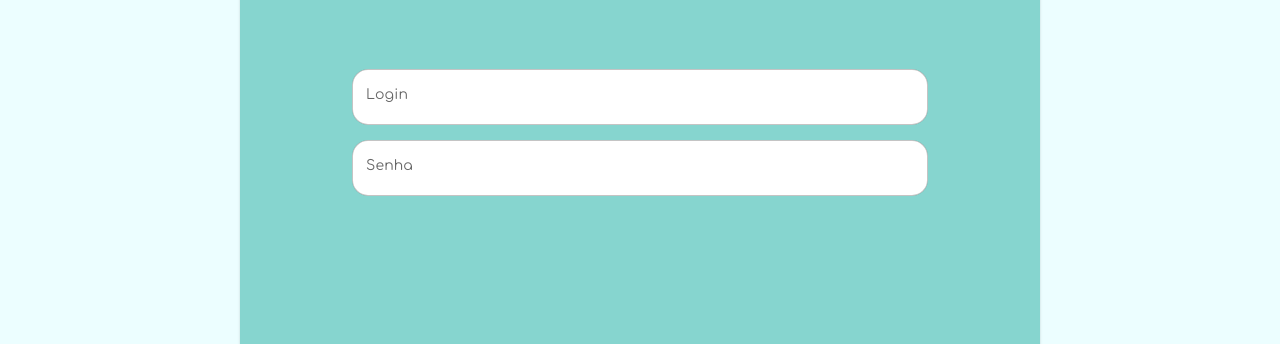
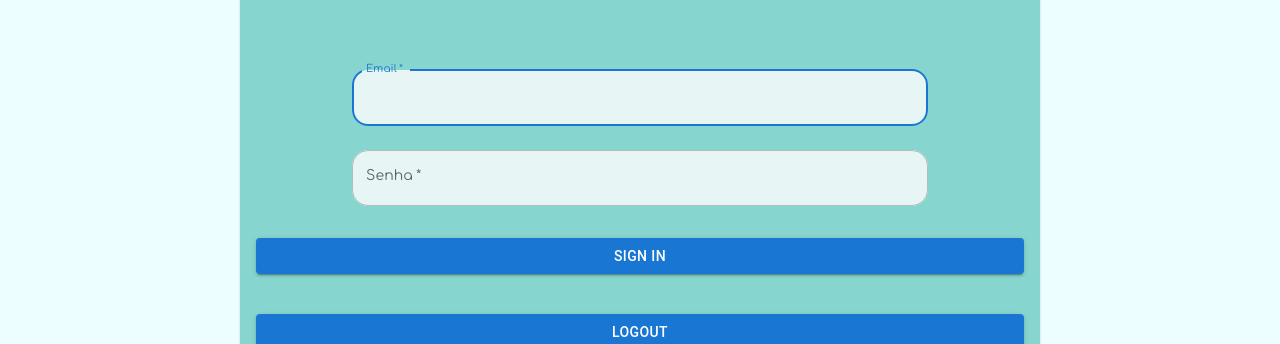
Before and after one commit to dantasjess/ADOTII, a Next.js app: page /admin2 in a window 1280 px wide. Shown: the part 456-800 px from the top of the page. Built offline with nearby package versions, Linux system fonts and the light colour scheme; no server answers.

Commit message:
admin2.js agora está fazendo login

```diff
--- a/package.json
+++ b/package.json
@@ -11,6 +11,7 @@
   "dependencies": {
     "@emotion/react": "^11.9.3",
     "@emotion/styled": "^11.9.3",
+    "@material-ui/core": "^4.12.4",
     "@mui/icons-material": "^5.8.4",
     "@mui/material": "^5.9.1",
     "@mui/styled-engine-sc": "^5.8.0",
--- a/pages/admin2.js
+++ b/pages/admin2.js
@@ -1,9 +1,49 @@
 import { Typography } from '@mui/material';
 import Box from '@mui/material/Box';
 import TextField from '@mui/material/TextField';
-import OutlinedInput from '@mui/material/OutlinedInput';
+import { useState } from "react";
+import { useAuth } from '../src/contexts/AuthContext';
+import { useRouter } from 'next/router';
+import Button from '@mui/material/Button';
 
-export default function Home() {
+import { makeStyles } from "@material-ui/core/styles";
+const useStyles = makeStyles((theme) => ({
+  input: {
+    background: "rgba(255, 255, 255, 0.8)",
+    borderRadius: 16
+  }
+}));
+
+export default function SignIn() {
+  const classes = useStyles();
+
+  const [email, setEmail] = useState();
+  const [password, setPassword] = useState();
+  const { login, currentUser, logout } = useAuth();
+  const [error, setError] = useState("");
+  const [loading, setLoading] = useState(false);
+  const router = useRouter();
+
+  async function handleSubmit(e) {
+    e.preventDefault();
+
+    setError("");
+    setLoading(true);
+    await login(email, password);
+
+    setLoading(false);
+  };
+
+  async function handleLogout(e) {
+    e.preventDefault();
+
+    setError("");
+    setLoading(true);
+    await logout();
+
+    setLoading(false);
+  };
+
   return (
     <>
       <Box
@@ -23,17 +63,62 @@ export default function Home() {
 
         <form style={{ marginTop: "5%" }}>
           <div className='div-text-field'>
-              <TextField className='login-text-field' fullWidth id="outlined-basic" label="Login" variant="outlined"
+              <TextField
+              margin="normal"
+              required
+              fullWidth
+              id="email"
+              label="Email"
+              name="email"
+              autoComplete="email"
+              autoFocus
+              value={email}
+              onChange={(e) => setEmail(e.target.value)}
               InputLabelProps={{style: {fontFamily: "Comfortaa", fontSize: 14}}}
-                    sx={{ maxWidth: "593px" }}
+              sx={{ maxWidth: "593px"}}
+              InputProps={{ className: classes.input }}
             />
           </div>
           <div className='div-text-field'>
-              <TextField className='login-text-field' fullWidth id="outlined-basic" label="Senha" variant="outlined"
+            <TextField
+              margin="normal"
+              required
+              fullWidth
+              name="password"
+              label="Senha"
+              type="password"
+              id="password"
+              autoComplete="current-password"
               InputLabelProps={{style: {fontFamily: "Comfortaa", fontSize: 14}}}
+              value={password}
+              onChange={(e) => setPassword(e.target.value)}
               sx={{ maxWidth: "593px" }}
+              InputProps={{ className: classes.input }}
             />
           </div>
+
+          <Button
+            type="submit"
+            fullWidth
+            variant="contained"
+            sx={{ mt: 3, mb: 2 }}
+            disabled={loading}
+            onClick={(e) => handleSubmit(e)}
+          >
+            Sign In
+          </Button>
+
+          <Button
+            type="submit"
+            fullWidth
+            variant="contained"
+            sx={{ mt: 3, mb: 2 }}
+            disabled={loading}
+            onClick={(e) => handleLogout(e)}
+          >
+            Logout
+          </Button>
+
         </form>
 
       </Box>
--- a/styles/globals.css
+++ b/styles/globals.css
@@ -23,13 +23,11 @@ a {
 
 
 .div-text-field {
-  padding-top: 15px;
   margin-left: 12.5%;
   margin-right: 12.5%;
 }
 
 .login-text-field fieldset {
-  border-radius: 16px;
   background-color: #FFF;
 }
 
```
Also changed, not shown: 2 other files (tests, documents, lock files or other folders). Lines whose indentation alone changed are shown as unchanged.
